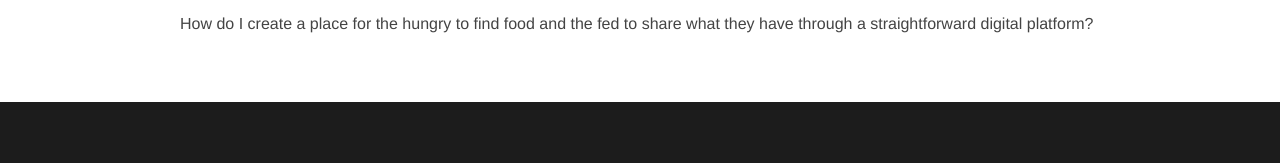
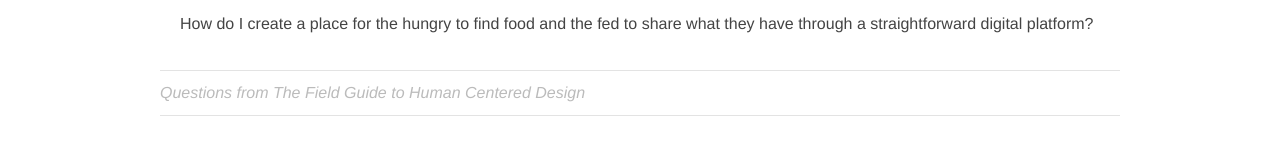
Before and after one commit to lindseygatlin/gatlin-process-site, a plain HTML site: page designChallenge.html in a window 1280 px wide. Shown: the part 1553-1716 px from the top of the page. Drawn offline with Linux system fonts and the light colour scheme; a web font is replaced by a local one.

Commit message:
Update designChallenge.html

```diff
--- a/designChallenge.html
+++ b/designChallenge.html
@@ -55,6 +55,9 @@
 					<li><h3>Does your original question need a tweak? Try it again.</h3></li>
 					<p>How do I create a place for the hungry to find food and the fed to share what they have through a straightforward digital platform?</p>
 					</ol>
+					<header>
+					<p class="info">Questions from The Field Guide to Human Centered Design</p>
+					</header>
 				</div>
 			</section>
 
```
